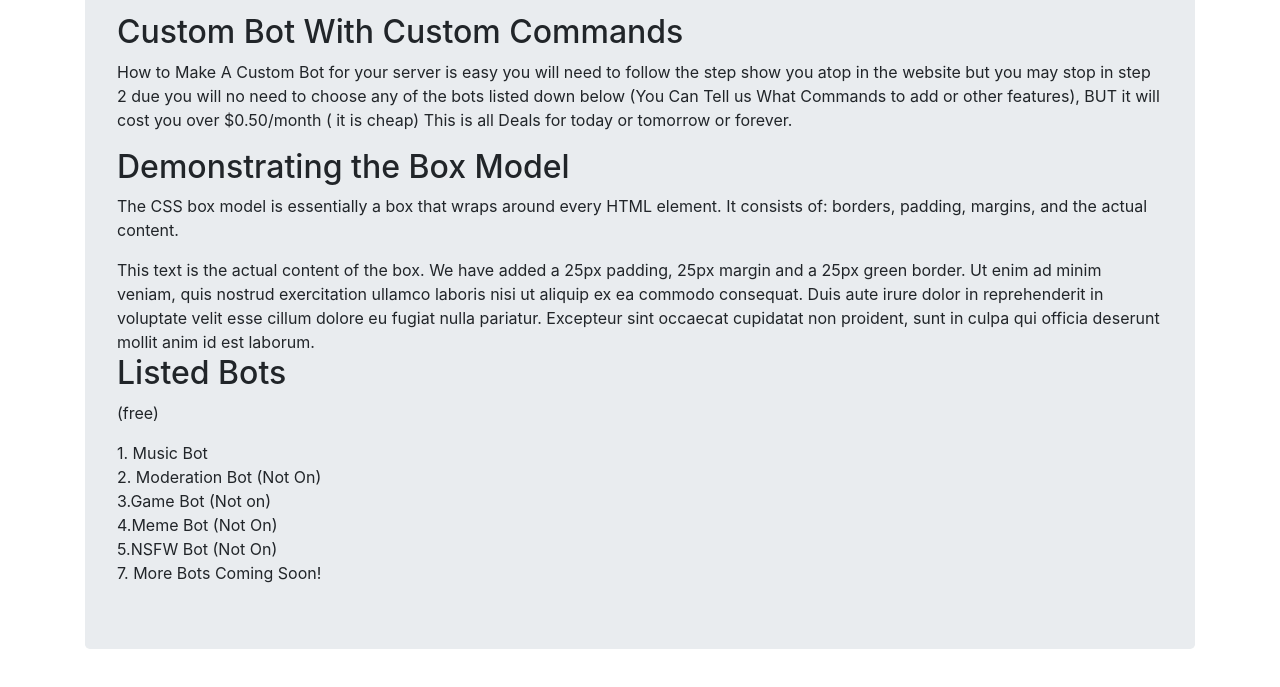
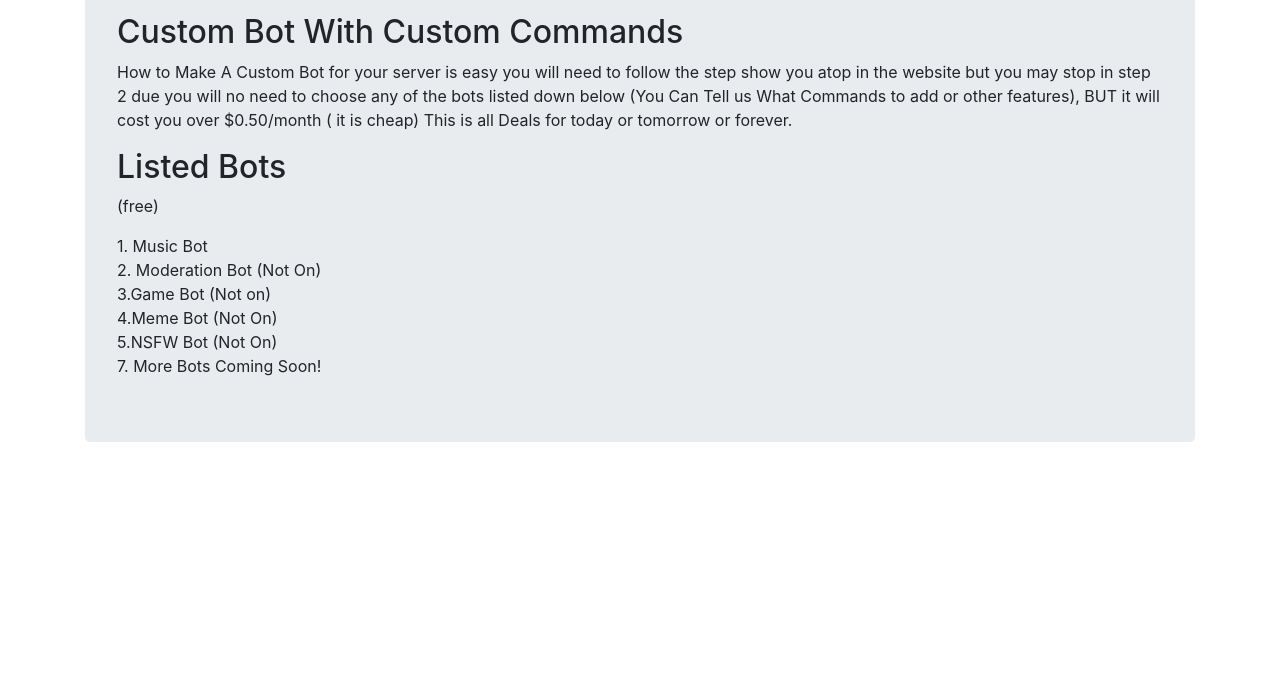
Before and after one commit to FutureHost/FutureWebsite, a plain HTML site: page index.html in a window 1280 px wide. Shown: the part 787-1474 px from the top of the page. After the commit the page ends 1271 px from the top, so only its background shows below. Drawn offline with nearby package versions, Linux system fonts and the light colour scheme.

Commit message:
Update index.html

```diff
--- a/index.html
+++ b/index.html
@@ -82,11 +82,7 @@ Custom Bot With Custom Commands </h2>
 
 How to Make A Custom Bot for your server is easy you will need to follow the step show you atop in the website but you may stop in step 2 due you will no need to choose any of the bots listed down below (You Can Tell us What Commands to add or other features), BUT it will cost you over $0.50/month ( it is cheap) This is all Deals for today or tomorrow or forever. </p>
 
-			<h2>Demonstrating the Box Model</h2>
 
-<p>The CSS box model is essentially a box that wraps around every HTML element. It consists of: borders, padding, margins, and the actual content.</p>
-
-<div>This text is the actual content of the box. We have added a 25px padding, 25px margin and a 25px green border. Ut enim ad minim veniam, quis nostrud exercitation ullamco laboris nisi ut aliquip ex ea commodo consequat. Duis aute irure dolor in reprehenderit in voluptate velit esse cillum dolore eu fugiat nulla pariatur. Excepteur sint occaecat cupidatat non proident, sunt in culpa qui officia deserunt mollit anim id est laborum.</div>
 <h2>Listed Bots</h2>
 
 <p>(free)</p>
```
